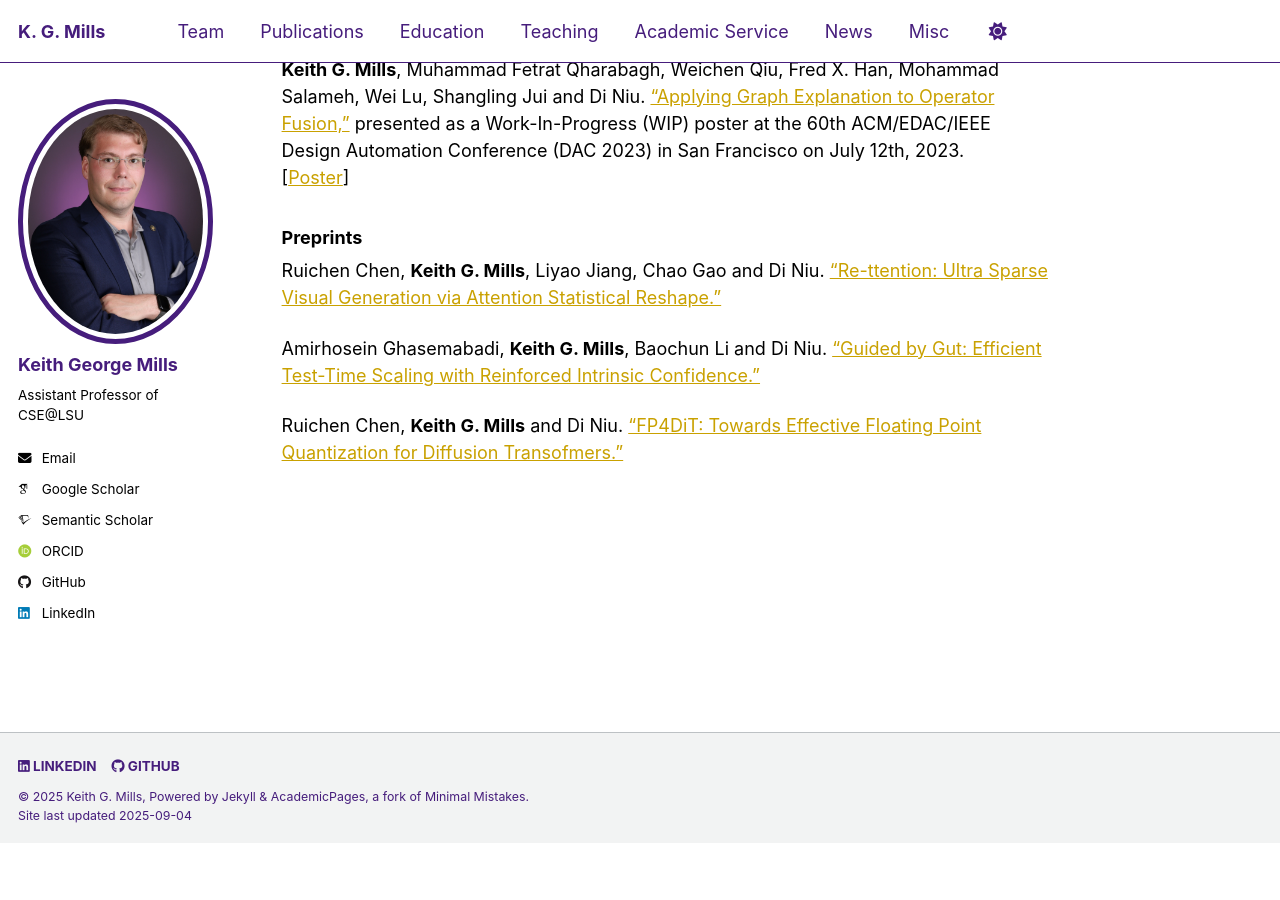
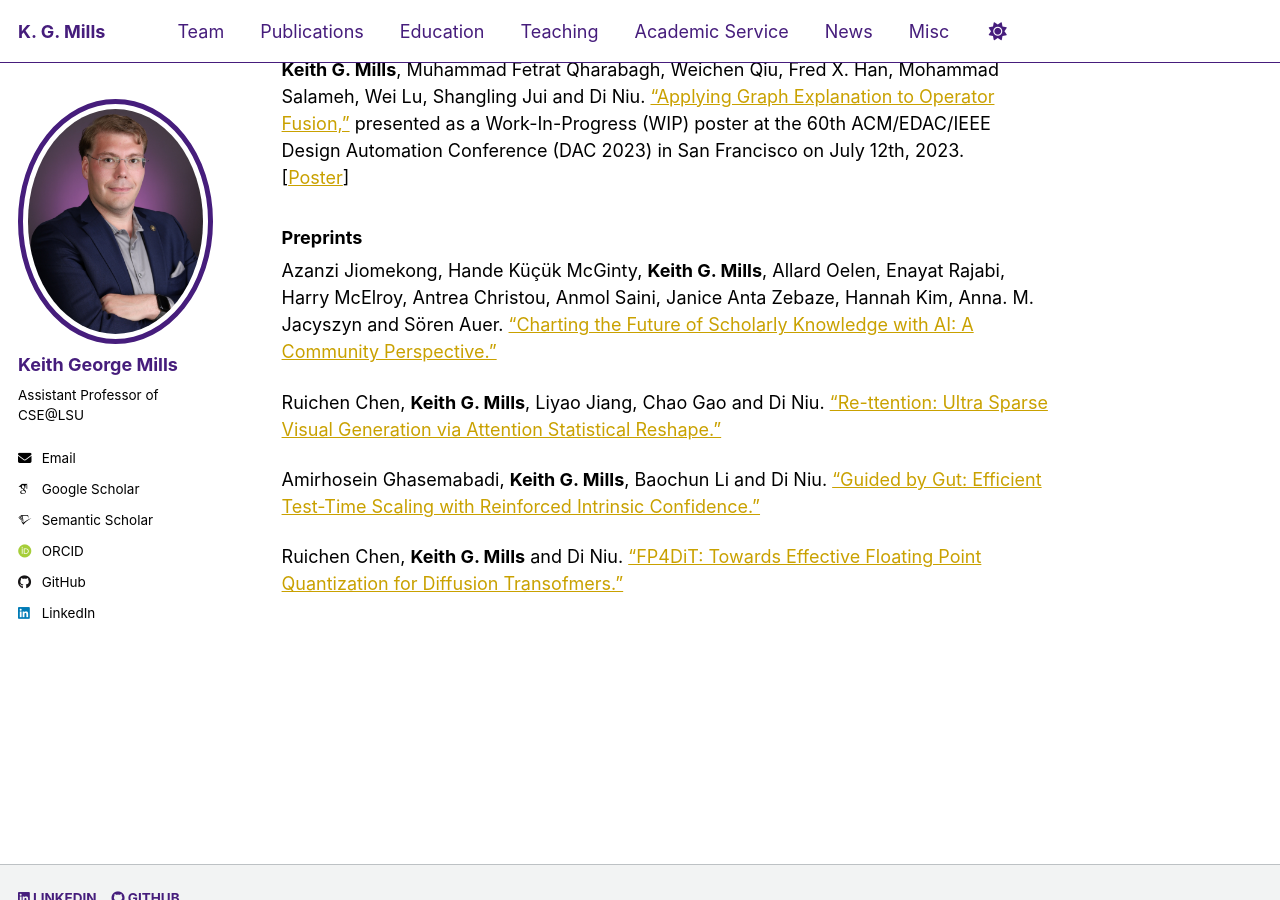
Before and after one commit to kgmills/kgmills.github.io, a Jekyll site: the page built from _pages/publications.md, in a window 1280 px wide and 900 px high, scrolled down 2510 px. Built offline with Jekyll 4.4.1, drawn with Linux system fonts in a browser that asks for light colours; some web fonts are replaced; before the commit the page ends 3354 px from its top, so only the background shows below that.

Commit message:
AAAI-25 position paper preprint

```diff
--- a/_pages/publications.md
+++ b/_pages/publications.md
@@ -59,6 +59,8 @@ Chenglin Li, **Keith Mills**, Rui Zhu, Di Niu, Hongwen Zhang and Husam Kinawi. <
 
 
 ### Preprints
+Azanzi Jiomekong, Hande Küçük McGinty, **Keith G. Mills**, Allard Oelen, Enayat Rajabi, Harry McElroy, Antrea Christou, Anmol Saini, Janice Anta Zebaze, Hannah Kim, Anna. M. Jacyszyn and Sören Auer. <a href="https://arxiv.org/abs/2509.02581">"Charting the Future of Scholarly Knowledge with AI: A Community Perspective."
+
 Ruichen Chen, **Keith G. Mills**, Liyao Jiang, Chao Gao and Di Niu. <a href="https://arxiv.org/abs/2505.22918">"Re-ttention: Ultra Sparse Visual Generation via Attention Statistical Reshape."</a>
 
 Amirhosein Ghasemabadi, **Keith G. Mills**, Baochun Li and Di Niu. <a href="https://arxiv.org/abs/2505.20325">"Guided by Gut: Efficient Test-Time Scaling with Reinforced Intrinsic Confidence."</a>
```
